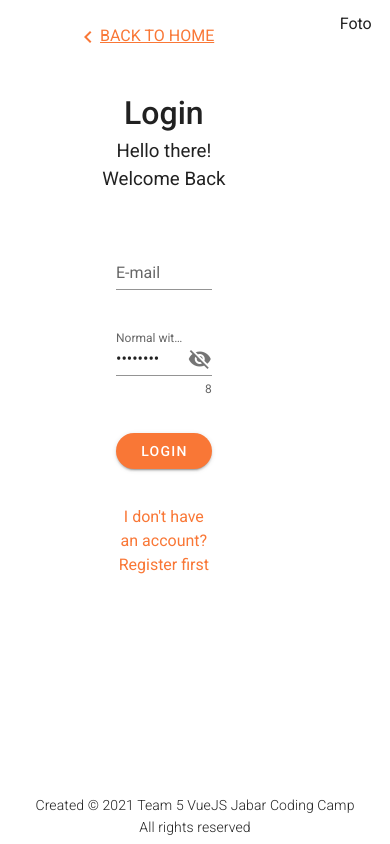
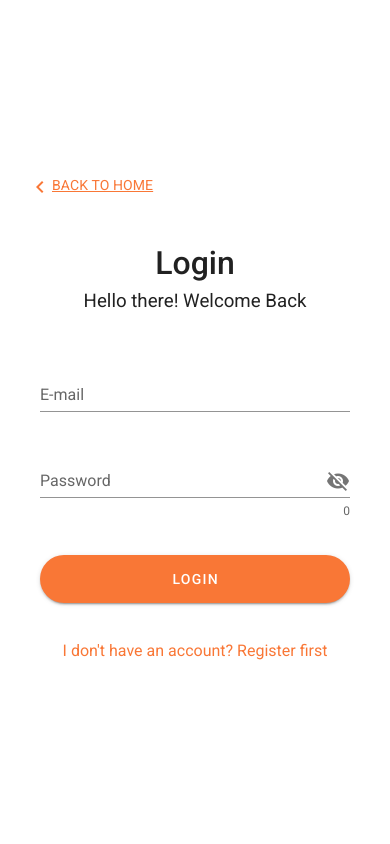
Before and after one commit to agunghide/Tugas-Akhir-JCC-Kelompok-5, a Vue app: page /login in a window 390 px wide. Built offline with nearby package versions, Linux system fonts and the light colour scheme.

Commit message:
memasang fitur login

```diff
--- a/src/App.vue
+++ b/src/App.vue
@@ -29,7 +29,7 @@
         </v-list-item>
 
         <div class="pa-2" v-if="guest">
-          <v-btn block color="secondary" class="mb-1" @click="login">
+          <v-btn block color="secondary" class="mb-1" @click="goPage('/login')">
             <v-icon left>mdi-lock</v-icon>
             Login
           </v-btn>
@@ -66,7 +66,7 @@
       </template>
     </v-navigation-drawer>
 
-    <v-app-bar app absolute elevation="0" color="transparent" class="pt-3" v-show="appBar">
+    <v-app-bar app absolute elevation="0" color="transparent" class="pt-3" v-if="appBar">
         <div class="d-flex container">
             <v-col
               cols="6"
@@ -141,17 +141,6 @@
                 </v-list>
               </v-menu>
             </div>
-
-              <!-- <v-btn
-                v-if="guest"
-                color="secondary"
-                class="float-right d-none d-md-inline-block"
-                outlined
-                rounded
-                @click="login"
-              >
-                Login
-              </v-btn> -->
               <v-btn
                 v-if="guest"
                 color="secondary"
@@ -172,14 +161,14 @@
 
     <!-- Sizes your content based upon application components -->
     <v-main :class="(route == '/login' || route == '/register') ? 'pa-0' : 'mb-10'">
-      <v-container fluid>
+      <v-container fluid :class="(route == '/login' || route == '/register') ? 'fill-height pa-0' : 'fill-height'" >
         <v-slide-y-transition>
           <router-view></router-view>
         </v-slide-y-transition>
       </v-container>
     </v-main>
 
-    <v-footer app absolute color="transparent" class="subtitle-2 d-block text-center font-weight-light">
+    <v-footer app absolute color="transparent" v-if="footerStatus" class="subtitle-2 d-block text-center font-weight-light">
       Created © 2021 Team 5 VueJS Jabar Coding Camp
       <br>
       All rights reserved
@@ -200,6 +189,7 @@ export default {
   data: () => ({
     drawer: false,
     appBar:true,
+    footerStatus:true,
     menus: [
       { title: "Home", icon:"mdi-home", route: "/" },
       { title: "Blogs", icon:"mdi-note", route: "/blogs" },
@@ -262,26 +252,30 @@ export default {
     }),
 
     goPage(url){
-      // this.$vuetify.theme.dark = false;
       this.$router.push(url)
+    },
+
+    cekRoute(){
+      this.route = this.$route.path;
+      if(this.route == "/login" || this.route == "/register"){
+        this.$vuetify.theme.dark = false;
+        this.appBar = false
+        this.footerStatus = false
+      }else{
+        this.$vuetify.theme.dark = true;
+        this.appBar = true
+        this.footerStatus = true
+      }
     }
   },
   mounted() {
+    this.cekRoute()
     if (this.token) {
       this.checkToken(this.token);
     }
-
-
   },
   updated(){
-    this.route = this.$route.path;
-    if(this.route == "/login" || this.route == "/register"){
-      this.$vuetify.theme.dark = false;
-      this.appBar = false
-    }else{
-      this.$vuetify.theme.dark = true;
-      this.appBar = true
-    }
+    this.cekRoute()
   }
 };
 </script>
--- a/src/assets/css/styles.css
+++ b/src/assets/css/styles.css
@@ -26,3 +26,7 @@
 .pointer {
   cursor: pointer;
 }
+
+.h-100 {
+  height: 100vh;
+}
--- a/src/components/Alert.vue
+++ b/src/components/Alert.vue
@@ -4,13 +4,13 @@
     :color="color"
     bottom
     multi-line
-    outlined
+    rounded="true"
     timeout="3000"
   >
     {{ text }}
 
     <template v-slot:action="{ attrs }">
-      <v-btn color="red" text v-bind="attrs" @click="close"> Close </v-btn>
+      <v-btn color="white" text v-bind="attrs" @click="close"> X </v-btn>
     </template>
   </v-snackbar>
 </template>
--- a/src/plugins/vuetify.js
+++ b/src/plugins/vuetify.js
@@ -17,7 +17,7 @@ export default new Vuetify({
             },
             light:{
                 secondary: '#F97736',
-                accent: '#FF2650',
+                accent: '#121212',
             }
         }
     },
--- a/src/views/Login.vue
+++ b/src/views/Login.vue
@@ -1,13 +1,16 @@
 <template>
-  <v-row>
+  <v-row class="fill-height">
     <v-col
+      cols="12"
       md="6"
       align-self="center"
     >
-      <v-container class="px-16">
-        <div class="mb-10 pointer d-inline-block" @click="$router.back()">
+          <v-container class="px-md-16 px-10">
+            <div class="mb-10 ml-n3 ml-md-8" >
+              <router-link class="d-inline-block pointer subtitle-2 font-weight-regular text-decoration-none" to="/">
                     <v-icon color="secondary">mdi-chevron-left</v-icon>
                     <span class="secondary--text text-decoration-underline">BACK TO HOME</span>
+              </router-link>
             </div>
             <div class="text-center">
               <h1 class="h3 font-weight-medium">
@@ -22,87 +25,128 @@
                 v-model="valid"
                 lazy-validation
               >
-            <div class="py-2 px-10 mt-10">
+                <div class="py-2 px-sm-4 px-md-10 mt-10">
                   <v-text-field
                     v-model="email"
                     :rules="emailRules"
                     label="E-mail"
                     required
+                    color="secondary"
                   ></v-text-field>
                 </div>
-            <div class="py-2 px-10 mb-5">
+                <div class="py-2 px-sm-4 px-md-10 mb-5">
                   <v-text-field
                     v-model="password"
-                :append-icon="show1 ? 'mdi-eye' : 'mdi-eye-off'"
+                    :append-icon="passwordShow ? 'mdi-eye' : 'mdi-eye-off'"
                     :rules="[rules.required, rules.min]"
-                :type="show1 ? 'text' : 'password'"
+                    :type="passwordShow ? 'text' : 'password'"
                     name="input-10-1"
-                label="Normal with hint text"
+                    label="Password"
                     hint="At least 8 characters"
                     counter
-                @click:append="show1 = !show1"
+                    color="secondary"
+                    @click:append="passwordShow = !passwordShow"
                   ></v-text-field>
                 </div>
-            <div class="py-2 px-10 mb-5">
+                <div class="py-2 px-sm-4 px-md-10 mb-5">
                   <v-btn
                     :disabled="!valid"
                     color="secondary"
                     rounded
-                class="mr-4 py-4"
+                    class="mr-4 py-6"
                     block
-                @click="validate"
+                    @click="login"
                   >
                     Login
                   </v-btn>
                 </div>
-            <div class="py-2 px-10 secondary--text">
+                <div class="py-2 px-sm-4 px-md-10 secondary--text">
                   I don't have an account? Register first
                 </div>
               </v-form>
             </div>
           </v-container>
     </v-col>
+
     <v-col
+      cols="12"
       md="6"
+      class="accent d-none d-md-block"
     >
-      Foto
+      <v-row class="fill-height">
+        <v-col md="12" align-self="center">
+            <v-img
+                src="https://svgshare.com/i/aTr.svg"
+                width="100%">
+            </v-img>
+        </v-col>
+      </v-row>
     </v-col>
   </v-row>
 </template>
 
 
 <script>
+import { mapActions } from 'vuex'
+
 export default {
     data: () => ({
       valid: true,
-      name: '',
-      nameRules: [
-        v => !!v || 'Name is required',
-        v => (v && v.length <= 10) || 'Name must be less than 10 characters',
-      ],
       email: '',
       emailRules: [
         v => !!v || 'E-mail is required',
         v => /.+@.+\..+/.test(v) || 'E-mail must be valid',
       ],
-      show1: false,
-      password: 'Password',
+      passwordShow: false,
+      password: '',
+      match:false,
       rules: {
         required: value => !!value || 'Required.',
         min: v => v.length >= 8 || 'Min 8 characters',
-        emailMatch: () => (`The email and password you entered don't match`),
       },
+      apiDomain: "https://demo-api-vue.sanbercloud.com",
+  }),
+  methods: {
+      ...mapActions({
+          setAlert: "alert/set",
+          setToken: "auth/setToken",
       }),
 
-    methods: {
-      validate () {
-        this.$refs.form.validate()
+      redirect() {
+        this.$router.push("/")
       },
-      reset () {
-        this.$refs.form.reset()
+
+      login () {
+        const config = {
+            method: "post",
+            url: `${this.apiDomain}/api/v2/auth/login`,
+            data: {
+              email: this.email,
+              password: this.password,
             },
-      resetValidation () {
-        this.$refs.form.resetValidation()
+        };
+
+        this.axios(config)
+            .then((response) => {
+                this.setToken(response.data.access_token);
+
+                this.setAlert({
+                  status: true,
+                  color: "success",
+                  text: "Login Berhasil",
+                });
+
+                this.redirect();
+            })
+            .catch((error) => {
+                console.log(error);
+
+                this.setAlert({
+                  status: true,
+                  color: "error",
+                  text: "Login Gagal",
+                });
+            });
         },
       },
   }
```
Lines whose indentation alone changed are shown as unchanged.
